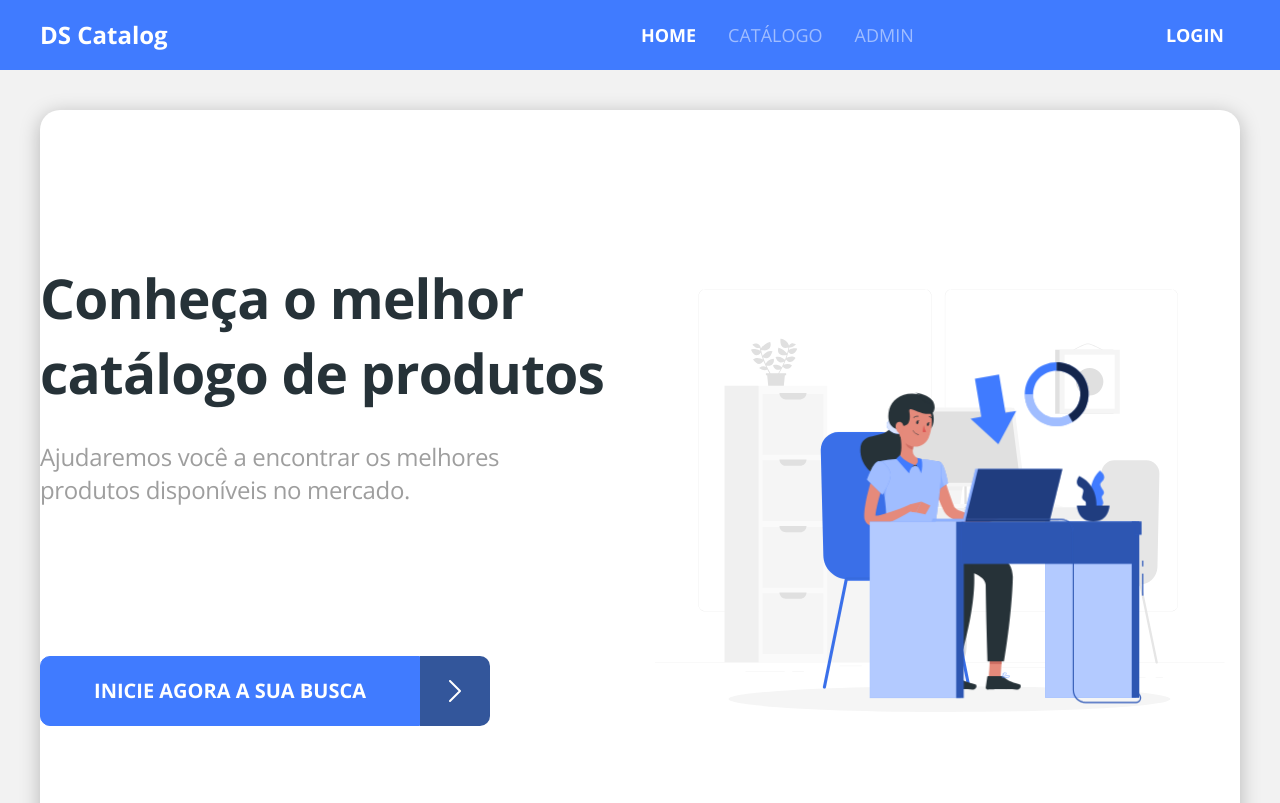
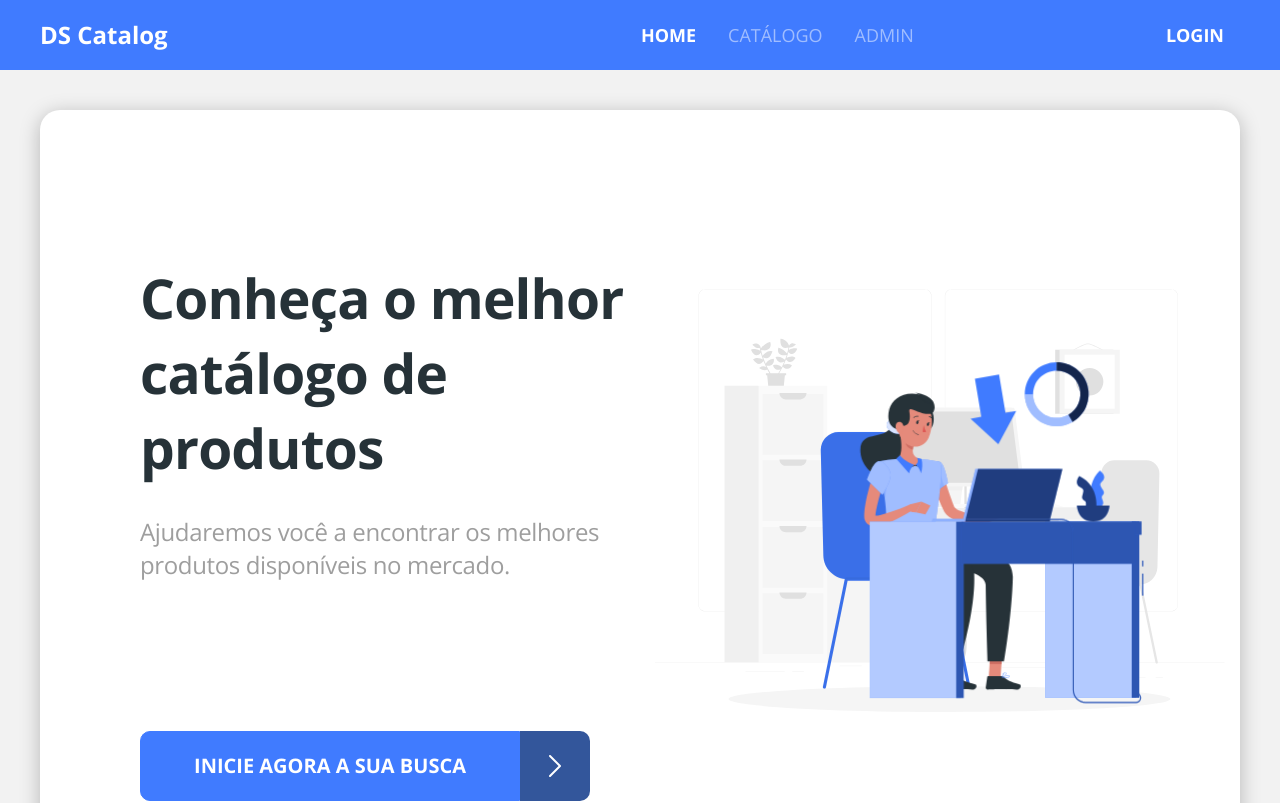
Before and after one commit to wmazoni/dscatalog-bootcamp-devsuperior, a React (Create React App) app in the folder front-web/: page / in a window 1280 px wide. Shown: the top 803 px of the page. Built offline with nearby package versions, Linux system fonts and the light colour scheme; no server answers.

Commit message:
fix home-text padding-left

```diff
--- a/front-web/src/pages/Home/styles.scss
+++ b/front-web/src/pages/Home/styles.scss
@@ -1,5 +1,5 @@
 .home-container {
-    margin: 40px 0px;
+    margin-top: 40px;
     padding: 0px 40px;
 }
 
@@ -26,7 +26,7 @@
 }
 
 .home-text {
-    width: 100%;
+    padding-left: 100px;
 }
 
 .main-image {
```
Also changed, not shown: 1 other file (tests, documents, lock files or other folders).
